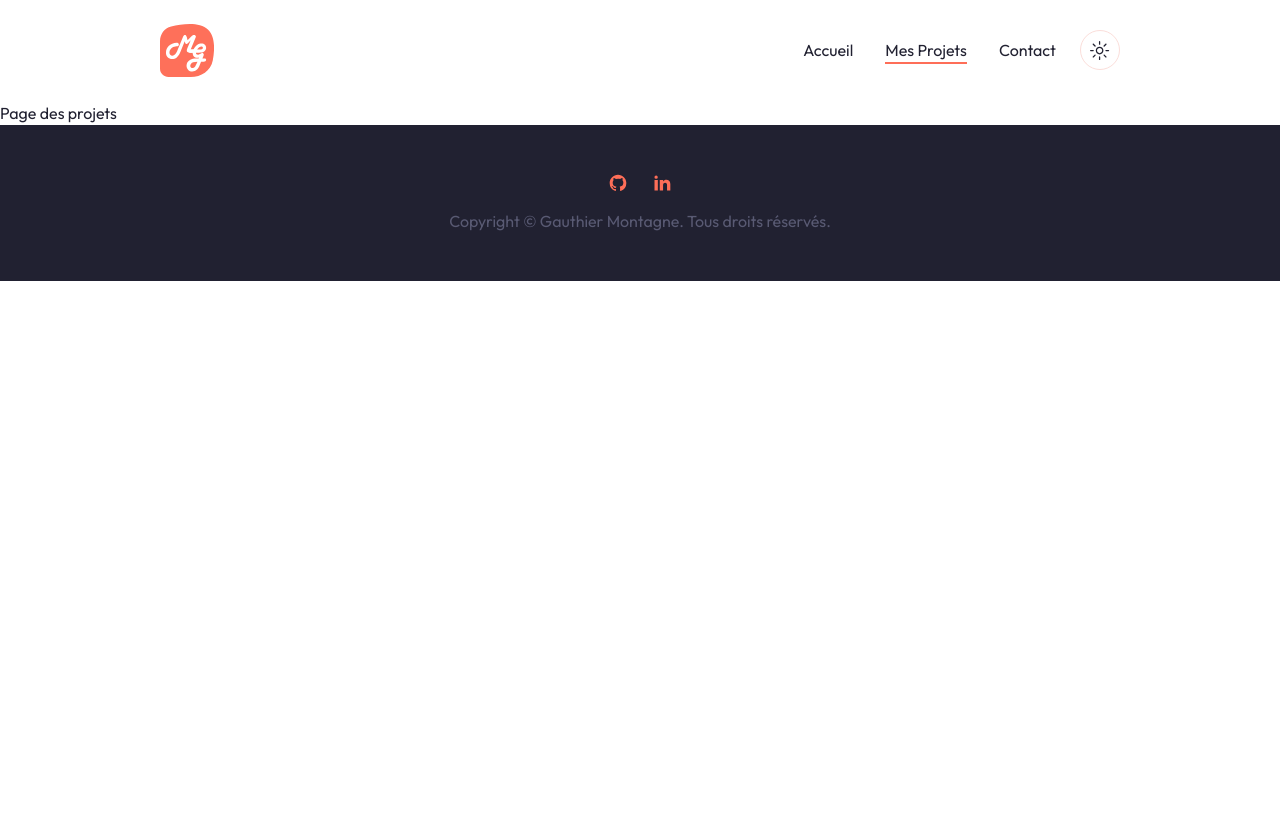
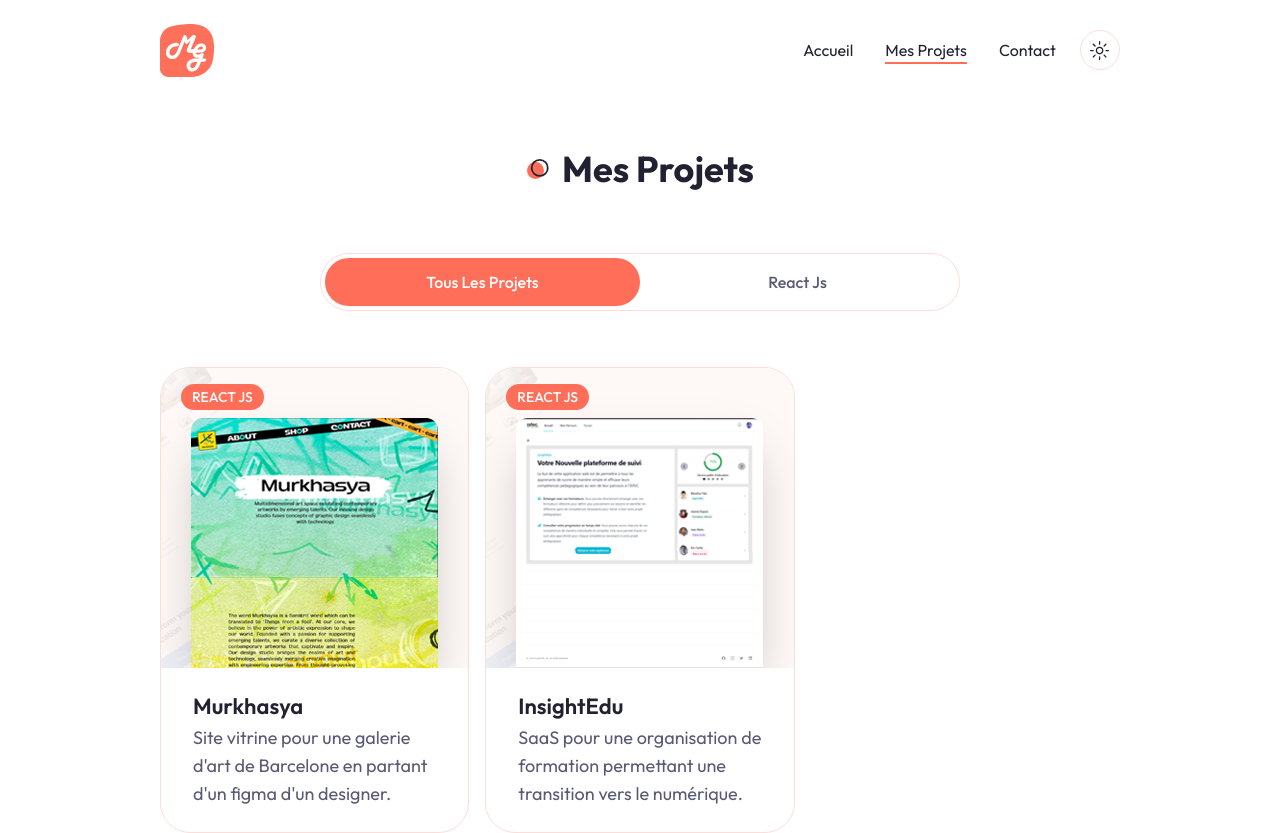
Before and after one commit to Onijjam/portfolio-web-v1, a Next.js app: page /projets in a window 1280 px wide. Shown: the top 833 px of the page. Before the commit the page ends 800 px from the top, so only its background shows below. Built offline with nearby package versions, Linux system fonts and the light colour scheme.

Commit message:
Update : réalisation de la page des projets

```diff
--- a/app/projets/page.jsx
+++ b/app/projets/page.jsx
@@ -1,5 +1,68 @@
+'use client';
+import React, {useState} from "react";
+import {Tabs, TabsList, TabsContent, TabsTrigger} from "@/components/ui/tabs"
+import ProjectCard from "@/components/ProjectCard";
+
+const projectData = [
+    {
+        image: '/work/1.png',
+        category: 'react js',
+        name: 'Murkhasya',
+        description: "Site vitrine pour une galerie d'art de Barcelone en partant d'un figma d'un designer.",
+        link: 'https://www.murkhasya.com/',
+    },
+    {
+        image: '/work/2.png',
+        category: 'react js',
+        name: 'InsightEdu',
+        description: "SaaS pour une organisation de formation permettant une transition vers le numérique.",
+        link: '/',
+        github: '/',
+    },
+];
+
+const uniqueCategories = ['Tous les projets', ...new Set(projectData.map((item) => item.category))];
+
+
 const Projects = () => {
-    return <div>Page des projets</div>;
+    const [categories, setCategories] = useState(uniqueCategories)
+    const [category, setCategory] = useState('Tous les projets');
+
+    const filteredProjects = projectData.filter(project => {
+        return category === 'Tous les projets'
+        ? project
+            : project.category === category;
+    });
+
+    return (<section className={"min-h-screen pt-12"}>
+        <div className={'container mx-auto'}>
+            <h2 className={'section-title mb-8 xl:mb-16 text-center mx-auto'}>Mes Projets</h2>
+            {/* Tabs */}
+            <Tabs defaultValue={category} className={'mb-24 xl:mb-48'}>
+                {/* Edit le md:grid-cols-2 pour le nombre de categories */}
+                <TabsList className={'w-full grid h-full md:grid-cols-2 lg:max-w-[640px] mb-12 mx-auto md:border dark:border-none'}>
+                    {categories.map((category, index) => {
+                        return <TabsTrigger
+                            onClick={() => setCategory(category)}
+                            key={index}
+                            value={category}
+                            className={'capitalize w-[162px] md:w-auto'}
+                        >
+                            {category}
+                        </TabsTrigger>
+                    })}
+                </TabsList>
+                {/* Tabs content */}
+                <div className={'text-lg xl:mt-8 grid grid-cols-1 lg:grid-cols-3 gap-4'}>
+                    {filteredProjects.map((project,index) => {
+                        return <TabsContent value={category} key={index}>
+                            <ProjectCard project={project}/>
+                        </TabsContent>
+                    })}
+                </div>
+            </Tabs>
+        </div>
+    </section>);
 }
 
 export default Projects;
--- a/components/ui/sheet.jsx
+++ b/components/ui/sheet.jsx
@@ -51,7 +51,7 @@
       {children}
       <SheetPrimitive.Close
         className="absolute right-4 top-4 rounded-sm opacity-70 ring-offset-background transition-opacity hover:opacity-100 focus:outline-none focus:ring-2 focus:ring-ring focus:ring-offset-2 disabled:pointer-events-none data-[state=open]:bg-secondary">
-        <X className="h-4 w-4" />
+        <X className="h-6 w-6" />
         <span className="sr-only">Close</span>
       </SheetPrimitive.Close>
     </SheetPrimitive.Content>
```
